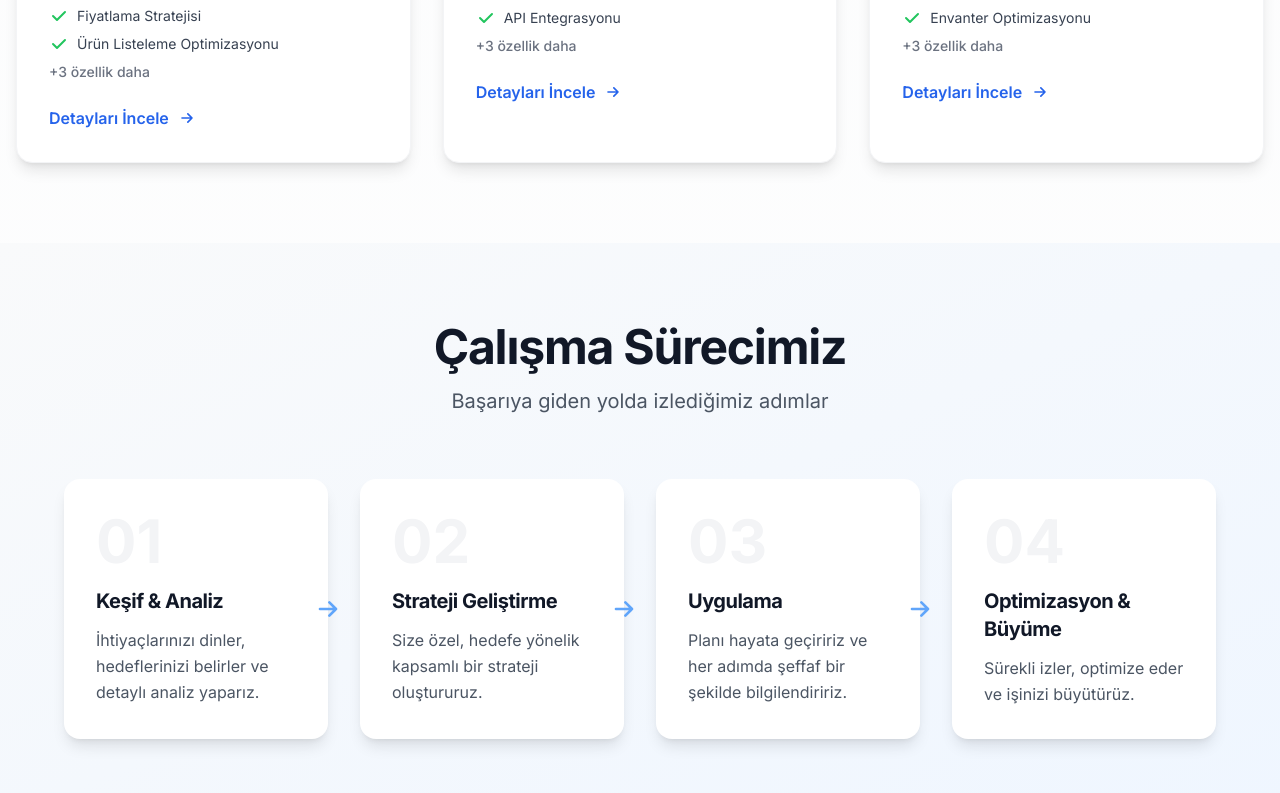
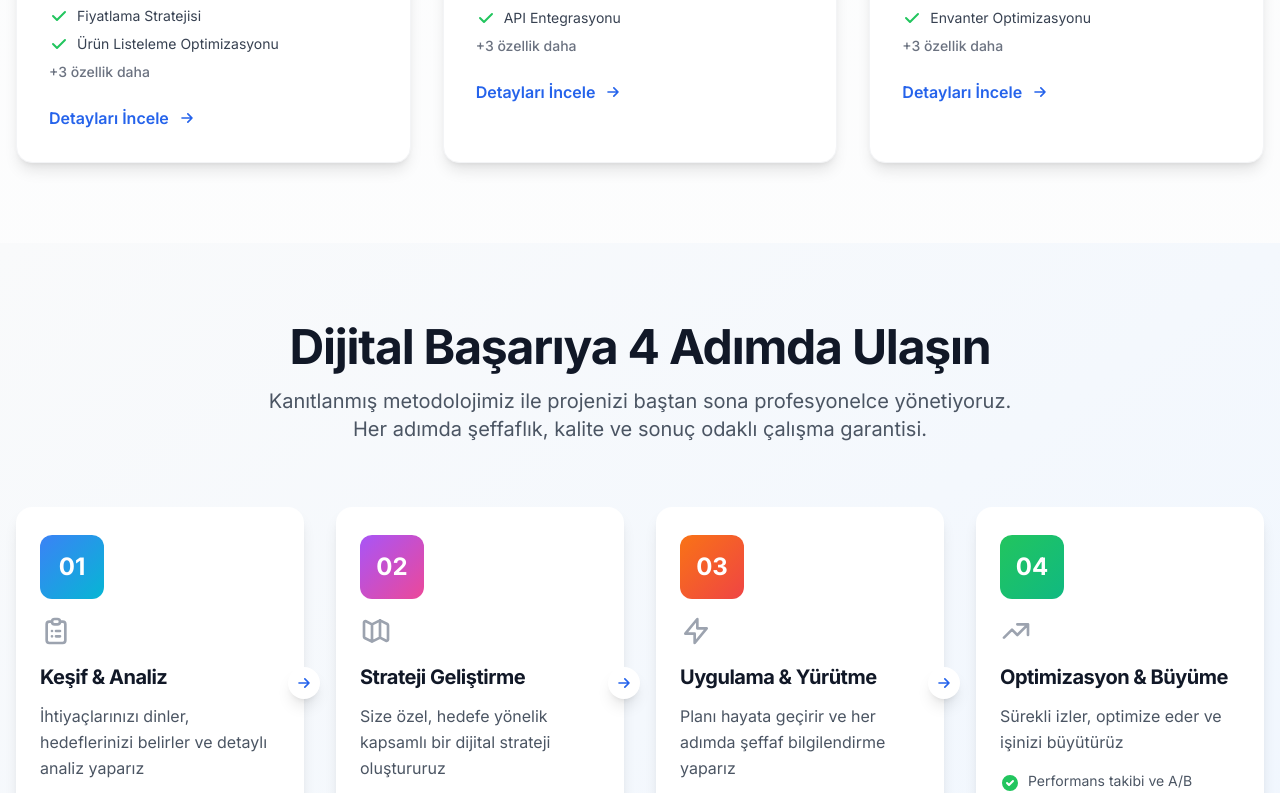
Before and after one commit to CollinHanks/seokopat-website, a Next.js app: page /hizmetler in a window 1280 px wide. Shown: the part 2004-2797 px from the top of the page. Built offline with nearby package versions, Linux system fonts and the light colour scheme.

Commit message:
feat: Çalışma süreci bölümü yenilendi
- Her adıma özel icon ve gradient renk
- 4 detay maddesi ile SEO iyileştirmesi
- Modern hover efektleri
- Tamamlanma süresi bilgisi eklendi
- Daha profesyonel ve detaylı içerik

```diff
--- a/app/hizmetler/page.tsx
+++ b/app/hizmetler/page.tsx
@@ -139,23 +139,71 @@ export default function HizmetlerPage() {
   const surecAdimlar = [
     {
       numara: '01',
+      icon: (
+        <svg className="w-8 h-8" fill="none" stroke="currentColor" viewBox="0 0 24 24">
+          <path strokeLinecap="round" strokeLinejoin="round" strokeWidth={2} d="M9 5H7a2 2 0 00-2 2v12a2 2 0 002 2h10a2 2 0 002-2V7a2 2 0 00-2-2h-2M9 5a2 2 0 002 2h2a2 2 0 002-2M9 5a2 2 0 012-2h2a2 2 0 012 2m-3 7h3m-3 4h3m-6-4h.01M9 16h.01" />
+        </svg>
+      ),
       baslik: 'Keşif & Analiz',
-      aciklama: 'İhtiyaçlarınızı dinler, hedeflerinizi belirler ve detaylı analiz yaparız.'
+      kisaAciklama: 'İhtiyaçlarınızı dinler, hedeflerinizi belirler ve detaylı analiz yaparız',
+      detaylar: [
+        'Mevcut durum analizi ve rakip araştırması',
+        'Hedef kitle ve pazar araştırması',
+        'SWOT analizi ile güçlü/zayıf yönlerin tespiti',
+        'Bütçe ve zaman planlaması'
+      ],
+      renk: 'from-blue-500 to-cyan-500'
     },
     {
       numara: '02',
+      icon: (
+        <svg className="w-8 h-8" fill="none" stroke="currentColor" viewBox="0 0 24 24">
+          <path strokeLinecap="round" strokeLinejoin="round" strokeWidth={2} d="M9 20l-5.447-2.724A1 1 0 013 16.382V5.618a1 1 0 011.447-.894L9 7m0 13l6-3m-6 3V7m6 10l4.553 2.276A1 1 0 0021 18.382V7.618a1 1 0 00-.553-.894L15 4m0 13V4m0 0L9 7" />
+        </svg>
+      ),
       baslik: 'Strateji Geliştirme',
-      aciklama: 'Size özel, hedefe yönelik kapsamlı bir strateji oluştururuz.'
+      kisaAciklama: 'Size özel, hedefe yönelik kapsamlı bir dijital strateji oluştururuz',
+      detaylar: [
+        'Hedefe özel aksiyon planı hazırlama',
+        'KPI belirleme ve ölçüm metrikleri',
+        'Kanal ve platform seçimi',
+        'İçerik ve kampanya takvimi oluşturma'
+      ],
+      renk: 'from-purple-500 to-pink-500'
     },
     {
       numara: '03',
-      baslik: 'Uygulama',
-      aciklama: 'Planı hayata geçiririz ve her adımda şeffaf bir şekilde bilgilendiririz.'
+      icon: (
+        <svg className="w-8 h-8" fill="none" stroke="currentColor" viewBox="0 0 24 24">
+          <path strokeLinecap="round" strokeLinejoin="round" strokeWidth={2} d="M13 10V3L4 14h7v7l9-11h-7z" />
+        </svg>
+      ),
+      baslik: 'Uygulama & Yürütme',
+      kisaAciklama: 'Planı hayata geçirir ve her adımda şeffaf bilgilendirme yaparız',
+      detaylar: [
+        'Profesyonel ekip ile hızlı başlangıç',
+        'Düzenli ilerleme raporları',
+        'Şeffaf iletişim ve anlık geri bildirim',
+        'Agile metodoloji ile esnek çalışma'
+      ],
+      renk: 'from-orange-500 to-red-500'
     },
     {
       numara: '04',
+      icon: (
+        <svg className="w-8 h-8" fill="none" stroke="currentColor" viewBox="0 0 24 24">
+          <path strokeLinecap="round" strokeLinejoin="round" strokeWidth={2} d="M13 7h8m0 0v8m0-8l-8 8-4-4-6 6" />
+        </svg>
+      ),
       baslik: 'Optimizasyon & Büyüme',
-      aciklama: 'Sürekli izler, optimize eder ve işinizi büyütürüz.'
+      kisaAciklama: 'Sürekli izler, optimize eder ve işinizi büyütürüz',
+      detaylar: [
+        'Performans takibi ve A/B testleri',
+        'Veri analizi ile sürekli iyileştirme',
+        'ROI maksimizasyonu için optimizasyon',
+        'Ölçeklenebilir büyüme stratejileri'
+      ],
+      renk: 'from-green-500 to-emerald-500'
     }
   ];
 
@@ -307,36 +355,73 @@ export default function HizmetlerPage() {
         <div className="container mx-auto px-4">
           <div className="text-center mb-16">
             <h2 className="text-4xl md:text-5xl font-bold text-gray-900 mb-4">
-              Çalışma Sürecimiz
+              Dijital Başarıya 4 Adımda Ulaşın
             </h2>
-            <p className="text-xl text-gray-600 max-w-2xl mx-auto">
-              Başarıya giden yolda izlediğimiz adımlar
+            <p className="text-xl text-gray-600 max-w-3xl mx-auto">
+              Kanıtlanmış metodolojimiz ile projenizi baştan sona profesyonelce yönetiyoruz. Her adımda şeffaflık, kalite ve sonuç odaklı çalışma garantisi.
             </p>
           </div>
 
-          <div className="grid md:grid-cols-2 lg:grid-cols-4 gap-8 max-w-6xl mx-auto">
+          <div className="grid md:grid-cols-2 lg:grid-cols-4 gap-8 max-w-7xl mx-auto">
             {surecAdimlar.map((adim, index) => (
-              <div key={index} className="relative">
-                <div className="bg-white p-8 rounded-2xl shadow-lg hover:shadow-xl transition-all duration-300 h-full">
-                  <div className="text-6xl font-bold text-gray-100 mb-4">
-                    {adim.numara}
+              <div key={index} className="relative group">
+                {/* Card */}
+                <div className="bg-white p-6 rounded-2xl shadow-lg hover:shadow-2xl transition-all duration-300 h-full border-t-4 border-transparent hover:border-blue-500">
+                  {/* Number Badge */}
+                  <div className={`w-16 h-16 bg-gradient-to-br ${adim.renk} rounded-xl flex items-center justify-center mb-4 group-hover:scale-110 transition-transform duration-300`}>
+                    <span className="text-2xl font-bold text-white">{adim.numara}</span>
                   </div>
+
+                  {/* Icon */}
+                  <div className="text-gray-400 mb-4">
+                    {adim.icon}
+                  </div>
+
+                  {/* Title */}
                   <h3 className="text-xl font-bold text-gray-900 mb-3">
                     {adim.baslik}
                   </h3>
-                  <p className="text-gray-600 leading-relaxed">
-                    {adim.aciklama}
+
+                  {/* Description */}
+                  <p className="text-gray-600 mb-4 leading-relaxed">
+                    {adim.kisaAciklama}
                   </p>
+
+                  {/* Details List */}
+                  <ul className="space-y-2">
+                    {adim.detaylar.map((detay, idx) => (
+                      <li key={idx} className="flex items-start text-sm text-gray-600">
+                        <svg className="w-5 h-5 text-green-500 mr-2 flex-shrink-0 mt-0.5" fill="currentColor" viewBox="0 0 20 20">
+                          <path fillRule="evenodd" d="M10 18a8 8 0 100-16 8 8 0 000 16zm3.707-9.293a1 1 0 00-1.414-1.414L9 10.586 7.707 9.293a1 1 0 00-1.414 1.414l2 2a1 1 0 001.414 0l4-4z" clipRule="evenodd" />
+                        </svg>
+                        {detay}
+                      </li>
+                    ))}
+                  </ul>
                 </div>
+
+                {/* Arrow for desktop */}
                 {index < surecAdimlar.length - 1 && (
-                  <div className="hidden lg:block absolute top-1/2 -right-4 transform -translate-y-1/2">
-                    <svg className="w-8 h-8 text-blue-400" fill="none" stroke="currentColor" viewBox="0 0 24 24">
-                      <path strokeLinecap="round" strokeLinejoin="round" strokeWidth={2} d="M13 7l5 5m0 0l-5 5m5-5H6" />
-                    </svg>
+                  <div className="hidden lg:block absolute top-1/3 -right-4 transform z-10">
+                    <div className="w-8 h-8 bg-white rounded-full shadow-lg flex items-center justify-center">
+                      <svg className="w-5 h-5 text-blue-600" fill="none" stroke="currentColor" viewBox="0 0 24 24">
+                        <path strokeLinecap="round" strokeLinejoin="round" strokeWidth={2} d="M13 7l5 5m0 0l-5 5m5-5H6" />
+                      </svg>
+                    </div>
                   </div>
                 )}
               </div>
             ))}
+          </div>
+
+          {/* Bottom Info */}
+          <div className="mt-16 text-center">
+            <div className="inline-flex items-center gap-3 bg-white px-8 py-4 rounded-full shadow-lg">
+              <svg className="w-6 h-6 text-green-500" fill="none" stroke="currentColor" viewBox="0 0 24 24">
+                <path strokeLinecap="round" strokeLinejoin="round" strokeWidth={2} d="M9 12l2 2 4-4m6 2a9 9 0 11-18 0 9 9 0 0118 0z" />
+              </svg>
+              <span className="text-gray-700 font-semibold">Ortalama proje tamamlanma süresi: 2-4 hafta</span>
+            </div>
           </div>
         </div>
       </section>
```
